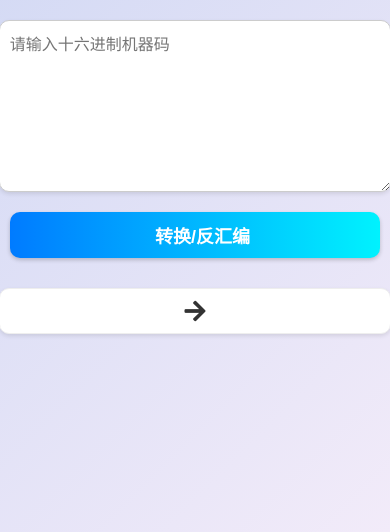
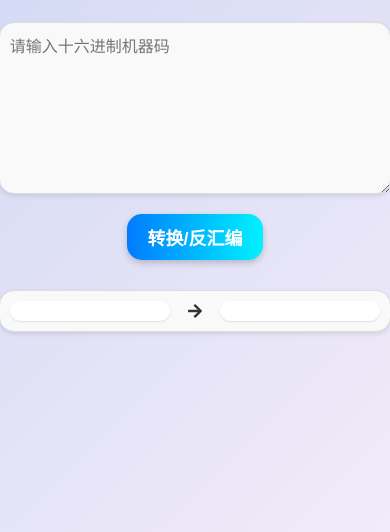
Before and after one commit to hust-open-atom-club/riscv-online, a website built with webpack: page wasm-riscv-online/www/index.html in a window 390 px wide. Shown: the part 312-844 px from the top of the page. Built offline with nearby package versions, Linux system fonts and the light colour scheme.

Commit message:
refactor: Modernize UI with visual enhancements and animations
- Gradient buttons with hover effects
- Smooth transitions for interactive elements
- Subtle shadow layering and rounded corners
- Loading animation for processing state
- Responsive layout refinements

```diff
--- a/wasm-riscv-online/www/index.html
+++ b/wasm-riscv-online/www/index.html
@@ -11,33 +11,11 @@
             --button-hover-color: #0056b3;
             --button-active-color: #004490;
             --transition-speed: 0.3s;
+            --input-bg-color: #f9f9f9;
+            --result-bg-color: #f9f9f9;
+            --border-color: #ddd;
         }
-        .result-container {
-            display: flex;
-            justify-content: space-between;
-            align-items: center;
-            width: 95%; /* 调整宽度 */
-            max-width: 700px; /* 调整最大宽度 */
-            margin: 20px 0;
-            padding: 10px;
-            border-radius: 10px;
-            border: 1px solid #eee;
-            background-color: #fff;
-            box-shadow: 0 2px 4px rgba(0, 0, 0, 0.1);
-        }
-        .result-container .input-box, .result-container .output-box {
-            flex: 1;
-            padding: 10px;
-        }
-        .result-container .icon-box {
-            display: flex;
-            justify-content: center;
-            align-items: center;
-            width: 50px;
-        }
-        .result-container .fas {
-            font-size: 1.5em;
-        }
+
         body {
             font-family: '微软雅黑', Arial, sans-serif;
             display: flex;
@@ -50,47 +28,61 @@
             color: #333;
             line-height: 1.6;
         }
+
         h1 {
             text-align: center;
             margin-bottom: 20px;
+            color: #0056b3;
+            text-shadow: 1px 1px 2px rgba(0, 0, 0, 0.2);
         }
+
         textarea {
-            width: 95%; /* 调整宽度 */
-            max-width: 700px; /* 调整最大宽度 */
+            width: 95%;
+            max-width: 700px;
             height: 150px;
             margin: 10px 0;
-            border-radius: 10px;
-            border: 1px solid #ccc;
+            border-radius: 15px;
+            border: 1px solid var(--border-color);
             padding: 10px;
             font-size: 16px;
             box-shadow: 0 2px 4px rgba(0, 0, 0, 0.1);
-            transition: box-shadow var(--transition-speed) ease;
+            background-color: var(--input-bg-color);
+            transition: box-shadow var(--transition-speed) ease, border-color var(--transition-speed) ease;
         }
+
         textarea:focus {
             outline: none;
+            border-color: #007bff;
             box-shadow: 0 0 10px rgba(0, 123, 255, 0.2);
         }
+
         button {
             padding: 10px 20px;
             font-size: 18px;
             margin: 10px 0;
             border: none;
-            border-radius: 10px;
+            border-radius: 15px;
             background-image: linear-gradient(to right, var(--button-color) 0%, #00f2fe 100%);
             color: white;
             font-weight: bold;
             cursor: pointer;
             transition: background-color var(--transition-speed);
-            box-shadow: 0 2px 4px rgba(0, 0, 0, 0.2);
+            box-shadow: 0 3px 6px rgba(0, 0, 0, 0.2);
             position: relative;
             overflow: hidden;
         }
+
         button:hover {
             background-image: linear-gradient(to right, #00f2fe 0%, var(--button-color) 100%);
+            box-shadow: 0 4px 8px rgba(0, 0, 0, 0.3);
         }
+
         button:active {
             background-color: var(--button-active-color);
+            box-shadow: 0 1px 2px rgba(0, 0, 0, 0.2);
+            transform: translateY(2px);
         }
+
         button .fas {
             margin-right: 10px;
             animation: spin 1s linear infinite;
@@ -98,12 +90,51 @@
             left: 20px;
             display: none;
         }
+
         button.loading .fas {
             display: block;
         }
+
         button.loading span {
             visibility: hidden;
         }
+
+        .result-container {
+            display: flex;
+            justify-content: space-between;
+            align-items: center;
+            width: 95%;
+            max-width: 700px;
+            margin: 20px 0;
+            padding: 10px;
+            border-radius: 15px;
+            border: 1px solid var(--border-color);
+            background-color: var(--result-bg-color);
+            box-shadow: 0 2px 4px rgba(0, 0, 0, 0.1);
+            transition: box-shadow var(--transition-speed) ease, border-color var(--transition-speed) ease;
+        }
+
+        .result-container:hover {
+            box-shadow: 0 4px 8px rgba(0, 0, 0, 0.2);
+            border-color: #007bff;
+        }
+
+        .result-container .input-box,
+        .result-container .output-box {
+            flex: 1;
+            padding: 10px;
+            border-radius: 10px;
+            background-color: #fff;
+            box-shadow: 0 1px 2px rgba(0, 0, 0, 0.1);
+        }
+
+        .result-container .icon-box {
+            display: flex;
+            justify-content: center;
+            align-items: center;
+            width: 50px;
+        }
+
         #result {
             width: 90%;
             max-width: 600px;
@@ -117,17 +148,7 @@
             box-shadow: 0 2px 4px rgba(0, 0, 0, 0.1);
             font-family: monospace;
         }
-        @media (max-width: 768px) {
-            textarea, #result, button {
-                width: 95%;
-            }
-            button {
-                padding-left: 35px;
-            }
-            button .fas {
-                left: 15px;
-            }
-        }
+
         @keyframes spin {
             from { transform: rotate(0deg); }
             to { transform: rotate(360deg); }
```
Also changed, not shown: wasm-riscv-online/www/index.js (line endings or trailing spaces), 1 other file.
